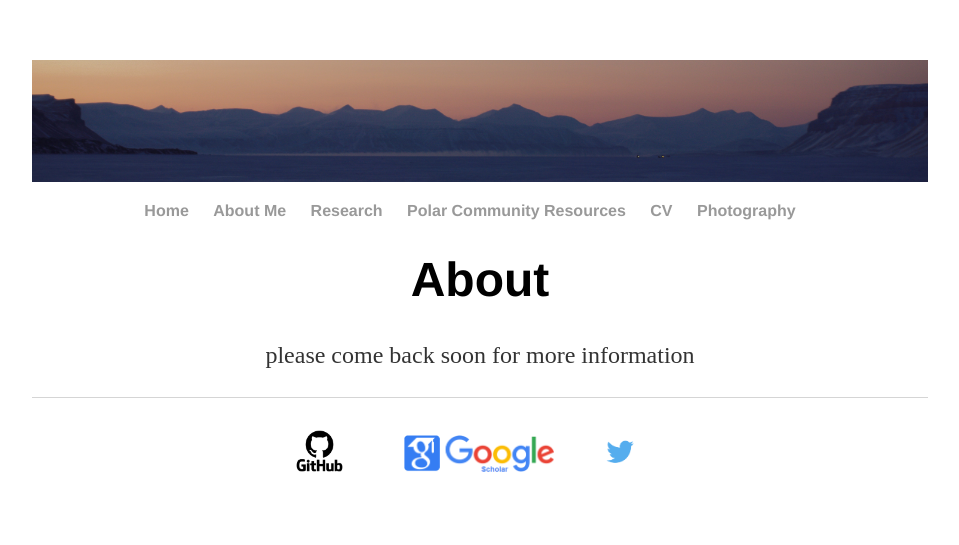
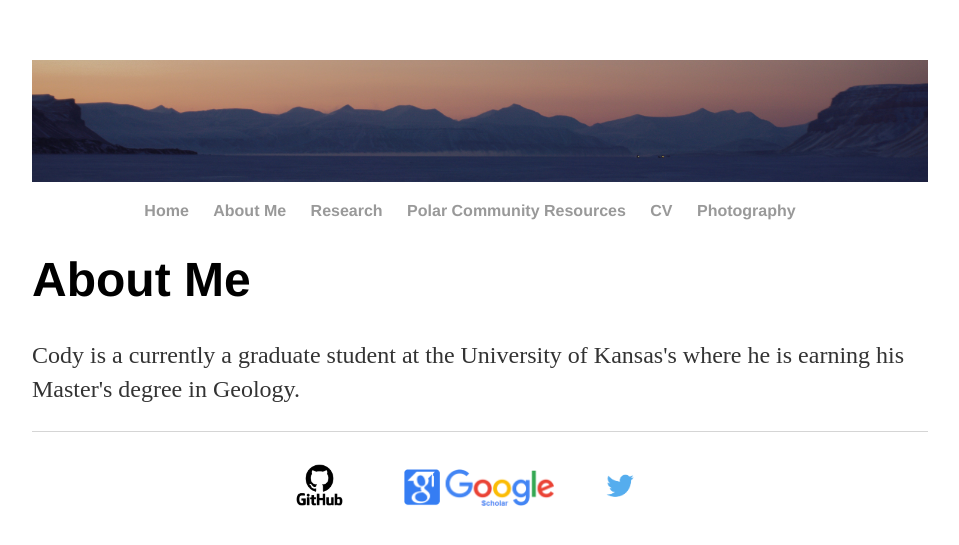
Before and after one commit to Cbarnett207/CBarnett207.github.io, a Jekyll site: the page built from about/index.html, in a window 1280 px wide. Shown: the top 545 px of the page, without its empty margins (160-1119 px from the left). Built offline with Jekyll 4.4.1, drawn with Linux system fonts in a browser that asks for light colours.

Commit message:
Update index.html

```diff
--- a/about/index.html
+++ b/about/index.html
@@ -1,8 +1,8 @@
 ---
 layout: default
-title: Cody Barnett, M.S. | About
+title: Cody Barnett | About
 ---
 <div class="blurb">
-  <div align="center"><h1>About</h1>
-    <p>please come back soon for more information </p>
+  <div align="left"><h1>About Me</h1>
+    <p>Cody is a currently a graduate student at the University of Kansas's where he is earning his Master's degree in Geology. </p>
 </div><!-- /.blurb -->
```
